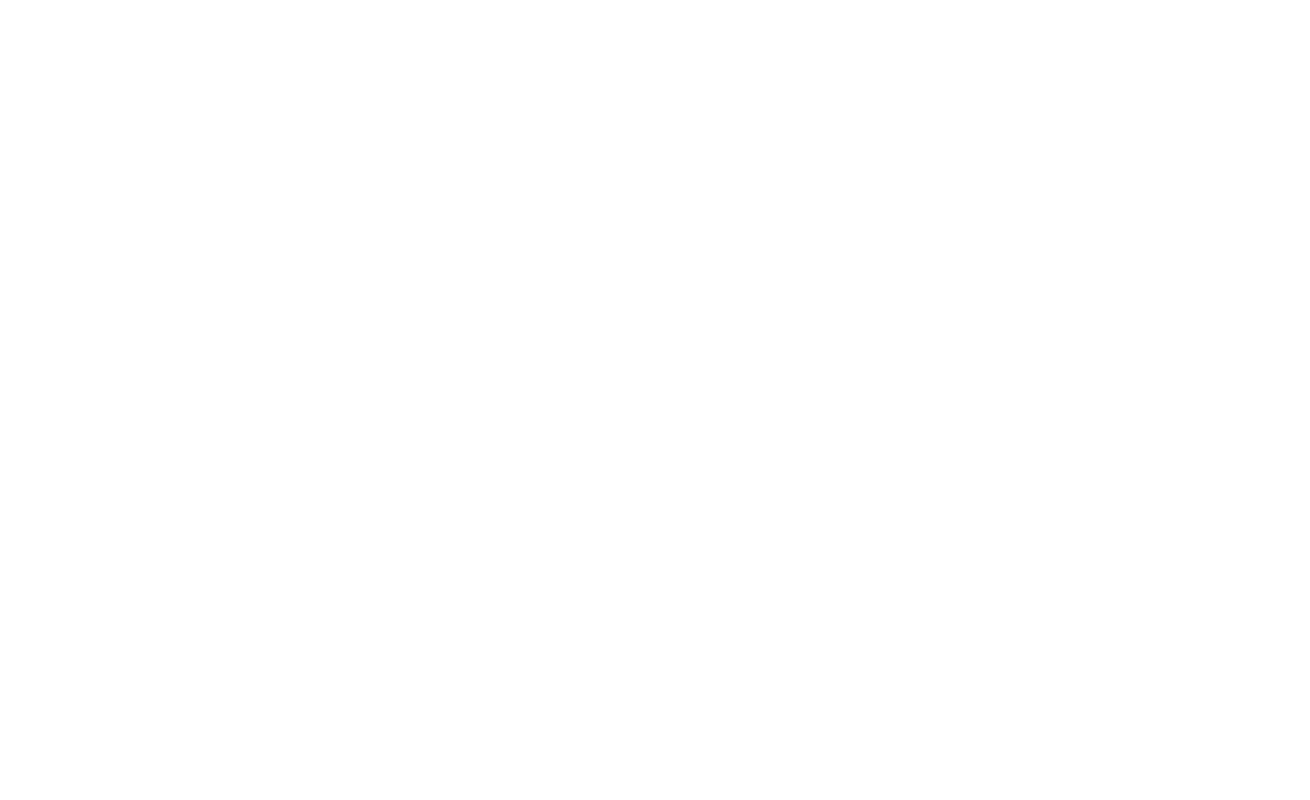
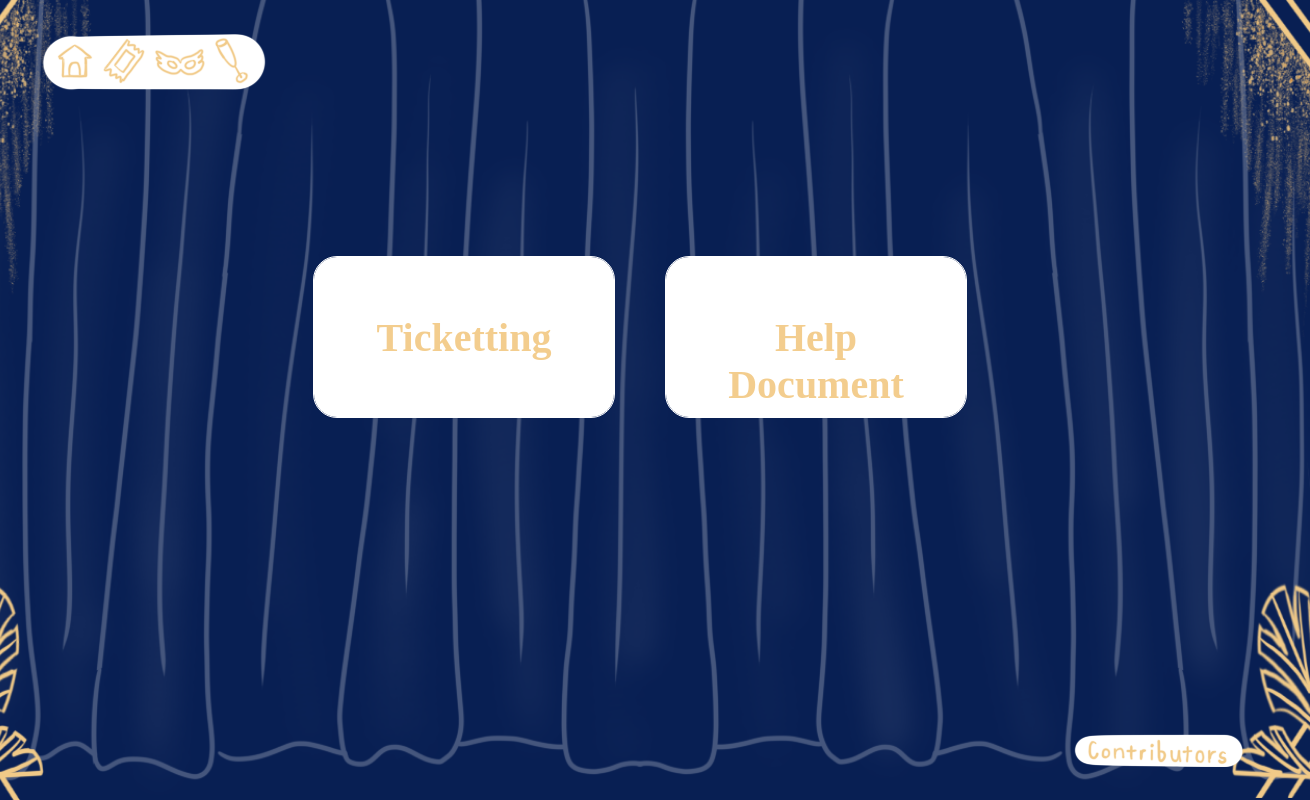
Before and after one commit to CI-Innovation/Hoco24-25, a plain HTML site: page pages/ticket.html in a window 1280 px wide. Shown: the whole page, 1310 px wide, since content can reach past the window. Drawn offline with Linux system fonts and the light colour scheme; a web font is replaced by a local one.

Commit message:
finally finish ;v;

```diff
--- a/pages/athleteticket.css
+++ b/pages/athletes.css
@@ -60,8 +60,8 @@ html, body {
     position: relative;
     flex: 1; /* Expand to take up available space */
     overflow: hidden;
-    border: 2px solid #ccc;
-    border-radius: 10px;
+    border: 2px solid #fff;
+    border-radius: 24px;
     height: 500px; /* Increase height for larger slides */
     width: 700px;
     background-color: #fff;
@@ -83,7 +83,7 @@ html, body {
 .slide h1{
     position: absolute;
     top: 30px;
-    left: 30px;
+    left: 60px;
     margin: 0;
     font-size: 40px;
     font-family: 'Young 20'
--- a/pages/athletes.html
+++ b/pages/athletes.html
@@ -4,7 +4,7 @@
     <meta charset="UTF-8">
     <meta name="viewport" content="width=device-width, initial-scale=1.0">
     <title>Athletes</title>
-    <link rel="stylesheet" href="athleteticket.css">
+    <link rel="stylesheet" href="athletes.css">
 </head>
 <body>
     <div class="slider-wrapper">
@@ -14,13 +14,13 @@
                 <h1>
                     Table Tennis
                 </h1>
-                <div class="img" style="position: absolute; left: 30px; top: 100px;">
+                <div class="img" style="position: absolute; left: 60px; top: 100px;">
                     <img src = "../athletes/DannyKim.png" style="width: 120px">
                 </div>
-                <h1 style="left: 430px;">
+                <h1 style="left: 440px;">
                     Cheer
                 </h1>
-                <div class="img" style="position: absolute; left: 430px; top: 100px;">
+                <div class="img" style="position: absolute; left: 440px; top: 100px;">
                     <img src = "../athletes/MollyLee.png" style="width: 120px; margin-right: 30px;">
                     <img src = "../athletes/JacquelinePark.png" style="width: 120px; margin-right: 30px;">
                 </div>
@@ -29,14 +29,14 @@
                 <h1>
                     Swimming
                 </h1>
-                <div class="img" style="position: absolute; left: 30px; top: 100px;">
+                <div class="img" style="position: absolute; left: 60px; top: 100px;">
                     <img src = "../athletes/IanPark.png" style="width: 120px; margin-right: 30px;">
                     <img src = "../athletes/KyleChung.png" style="width: 120px; margin-right: 30px;">
                     <img src = "../athletes/BrandonHan.png" style="width: 120px; margin-right: 30px;">
                     <img src = "../athletes/DanielJung.png" style="width: 120px; margin-right: 30px;">
                     <img src = "../athletes/SoyulLee.png" style="width: 120px; margin-right: 30px;">
                 </div>
-                <div class="img" style="position: absolute; left: 30px; top: 300px;">
+                <div class="img" style="position: absolute; left: 60px; top: 300px;">
                     <img src = "../athletes/SavannahHong.png" style="width: 120px; margin-right: 30px;">
                 </div>
             </div>
@@ -44,14 +44,14 @@
                 <h1>
                     Basketball
                 </h1>
-                <div class="img" style="position: absolute; left: 30px; top: 100px;">
+                <div class="img" style="position: absolute; left: 60px; top: 100px;">
                     <img src = "../athletes/WilliamLee.png" style="width: 120px; margin-right: 30px;">
                     <img src = "../athletes/StevenKwon.png" style="width: 120px; margin-right: 30px;">
                     <img src = "../athletes/JaewooJung.png" style="width: 120px; margin-right: 30px;">
                     <img src = "../athletes/EdenAn.png" style="width: 120px; margin-right: 30px;">
                     <img src = "../athletes/AllenHan.png" style="width: 120px; margin-right: 30px;">
                 </div>
-                <div class="img" style="position: absolute; left: 30px; top: 300px;">
+                <div class="img" style="position: absolute; left: 60px; top: 300px;">
                     <img src = "../athletes/IshaDelCarmen.png" style="width: 120px; margin-right: 30px;">
                     <img src = "../athletes/BlenArega.png" style="width: 120px; margin-right: 30px;">
                     <img src = "../athletes/LouiseHan.png" style="width: 120px; margin-right: 30px;">
@@ -72,5 +72,5 @@
         <a href="athletes.html" class="menu-link" style="left: 48%; width: 28%;">Page 3</a>
         <a href="leaderboard.html" class="menu-link" style="left: 76%; width: 24%;">Page 4</a>
     </div>
-    <script src = "athleteticket.js"></script>
+    <script src = "athletes.js"></script>
 </body>
--- /dev/null
+++ b/pages/ticket.css
@@ -0,0 +1,71 @@
+html, body {
+    margin: 0;
+    padding: 0;
+    width: 100%;
+    height: 100%; /* Ensure it spans the entire viewport height */
+    overflow: hidden; /* Prevent scrolling */
+    background-image: url('../img/Curtains2.png'); /* Set the background image */
+    background-size: cover; /* Make the image cover the entire viewport */
+    background-position: center; /* Center the image */
+    background-repeat: no-repeat; /* Prevent the image from repeating */
+}
+
+@font-face {
+    font-family: 'Young 20'; /* Name of the font */
+    src: url('../crescendo-font/Crescendo-514Pa.ttf') format('truetype'); /* Path to the .ttf file */
+}
+
+.citations {
+    position: absolute;
+    bottom: 20px;
+    right: 30px;
+    z-index: 4;
+}
+
+.menu {
+    position: absolute;
+    left: 30px;
+    top: 20px;
+    width: fit-content; /* Adjust to fit the image */
+    margin: auto; /* Center the menu on the page if desired */
+    z-index: 4;
+}
+
+.menu {
+    display: block; /* Ensures the image is displayed as a block */
+    width: 100%; /* Image fills the container */
+}
+
+.menu-link {
+    position: absolute; /* Position links on top of the image */
+    top: 0; /* Align the links with the top of the container */
+    height: 100%; /* Full height of the image */
+    text-decoration: none; /* Remove underline from links */
+    color: transparent; /* Hide link text */
+    background-color: rgba(255, 255, 255, 0); /* Transparent background */
+}
+
+.buttons {
+    width: 240px; /* Adjust as needed */
+    height: 100px; /* Adjust as needed */
+    border: 1px solid #ccc;
+    overflow-y: auto; /* Add vertical scrolling */
+    padding: 30px;
+    background-color: white;
+    border-radius: 24px;
+    border-color: white;
+}
+
+.buttons h1 {
+    font-size: 40px;
+    font-family: 'Young 20';
+    text-align: center;
+}
+
+.buttoncontainer {
+    display: flex; /* Enables flexbox */
+    margin-top: 20%;
+    gap: 50px; /* Adds 50px space between flex items */
+    justify-content: center; /* Centers the buttons horizontally */
+    align-items: center; /* Aligns the buttons vertically (if needed) */
+}
--- a/pages/ticket.html
+++ b/pages/ticket.html
@@ -0,0 +1,35 @@
+<!DOCTYPE html>
+<html lang="en">
+<head>
+    <meta charset="UTF-8">
+    <meta name="viewport" content="width=device-width, initial-scale=1.0">
+    <title>Tickets</title>
+    <link rel="stylesheet" href="ticket.css">
+</head>
+<body>
+    <div class="buttoncontainer">
+        <div class="buttons">
+            <a href="https://www.tinyticket.net/event-group/EGSxiymoXlYk" style="text-decoration: none; color: rgba(242, 202, 136, 0.95)">
+                <h1>Ticketting</h1>
+            </a>
+        </div>
+        <div class="buttons">
+            <a href="https://docs.google.com/presentation/d/1I5jgAGpeT4nOmoDqdbnMP3pv90czb-bnoWzpE6fxuCo/edit?usp=sharing" style="text-decoration: none; color: rgba(242, 202, 136, 0.95)">
+                <h1>Help Document</h1>
+            </a>
+        </div>
+    </div>
+    <div class="citations">
+        <a href = "mailto:y2lee2027@chadwickschool.org">
+            <img src = "../img/Citation.png">
+        </a>
+    </div>
+    <div class="menu">
+        <img src="../img/Menu.png" alt="Menu" class="menu-image">
+        <a href="../index.html" class="menu-link" style="left: 0%; width: 24%;">Page 1</a>
+        <a href="ticket.html" class="menu-link" style="left: 24%; width: 24%;">Page 2</a>
+        <a href="athletes.html" class="menu-link" style="left: 48%; width: 28%;">Page 3</a>
+        <a href="leaderboard.html" class="menu-link" style="left: 76%; width: 24%;">Page 4</a>
+    </div>
+    <script src = "athleteticket.js"></script>
+</body>
```
Also changed, not shown: index.html (+1 -1 lines), pages/athletes.js (renamed from pages/athleteticket.js), 2 other files.
